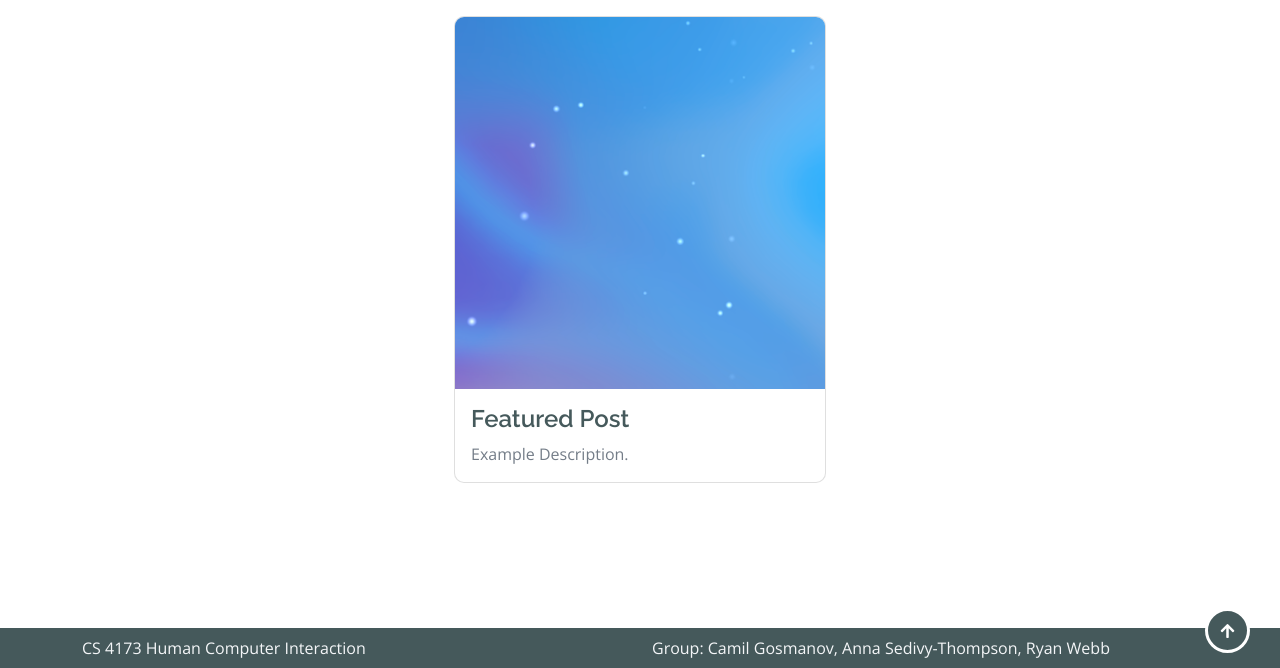
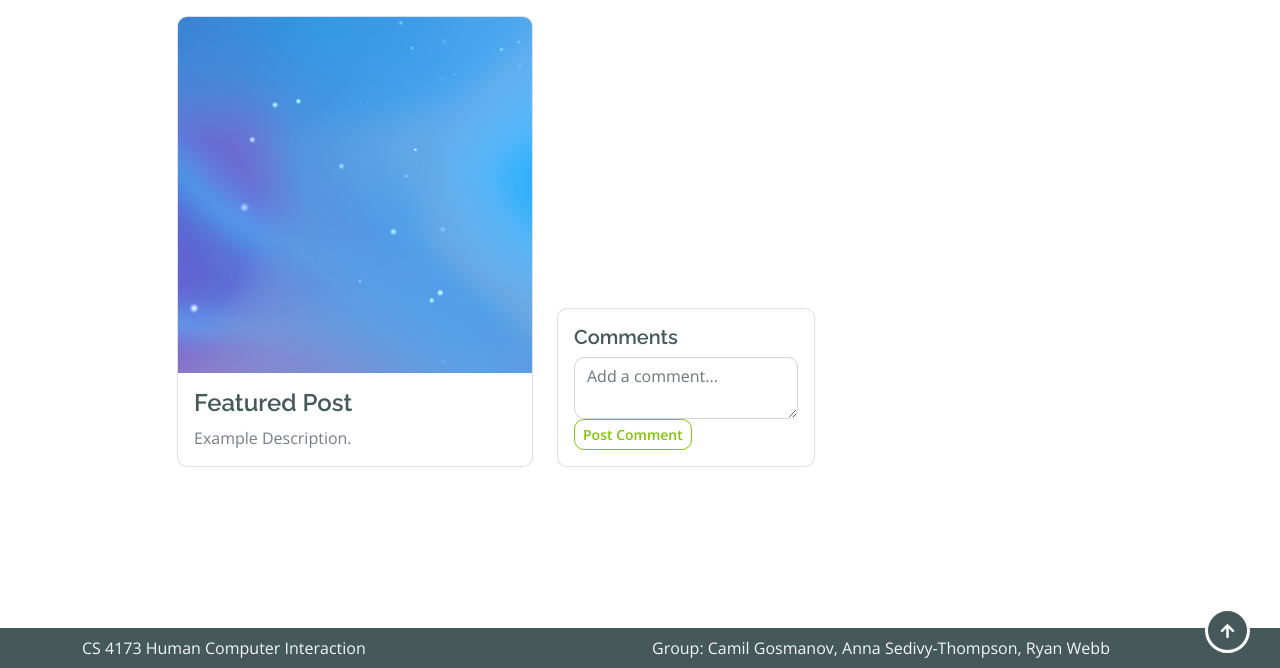
Before and after one commit to camilgosmanov/HCI_Template, a plain HTML site: page post.html in a window 1280 px wide. Shown: the part 132-800 px from the top of the page. Drawn offline with nearby package versions, Linux system fonts and the light colour scheme; some packages are replaced by stand-ins of ours; a script that the page names is missing.

Commit message:
Add comments to post

```diff
--- a/post.html
+++ b/post.html
@@ -121,8 +121,10 @@ $(document).ready(function(){
 </script>
 
 
-<!-- Post Shop Start-->
-<div class="container d-flex justify-content-center mt-5"> <!-- Add a top margin -->
+<!-- Post and Comment Section Start -->
+<div class="container mt-5">
+    <div class="row justify-content-center">
+        <!-- Post Start -->
         <div class="col-lg-4">
             <div class="card">
                 <img src="img/test2.png" class="card-img-top" alt="...">
@@ -132,8 +134,24 @@ $(document).ready(function(){
                 </div>
             </div>
         </div>
+        <!-- Post End -->
+
+        <!-- Comment Section Start -->
+        <div class="col-lg-6 position-relative"> <!-- Add position-relative -->
+            <div class="card p-3 position-absolute bottom-0"> <!-- Add position-absolute and bottom-0 -->
+                <h5 class="card-title">Comments</h5>
+                <form>
+                    <div class="form-group">
+                        <textarea class="form-control" id="userComment" rows="2" placeholder="Add a comment..."></textarea>
                     </div>
-<!-- Post Shop End-->
+                    <button type="submit" class="btn btn-outline-primary btn-sm">Post Comment</button>
+                </form>
+            </div>
+        </div>
+        <!-- Comment Section End -->
+    </div>
+</div>
+<!-- Post and Comment Section End -->
 
 
 <!-- PROFILE TEST
```
Also changed, not shown: index.html (+6 -2 lines). Lines whose indentation alone changed are shown as unchanged.
